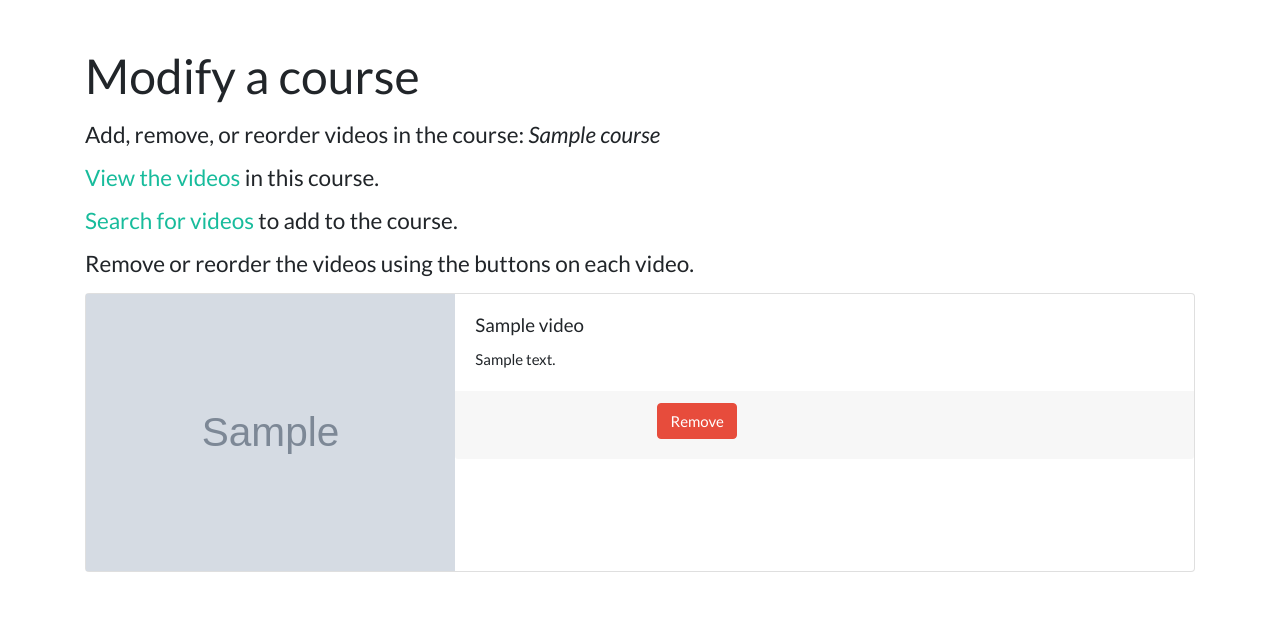
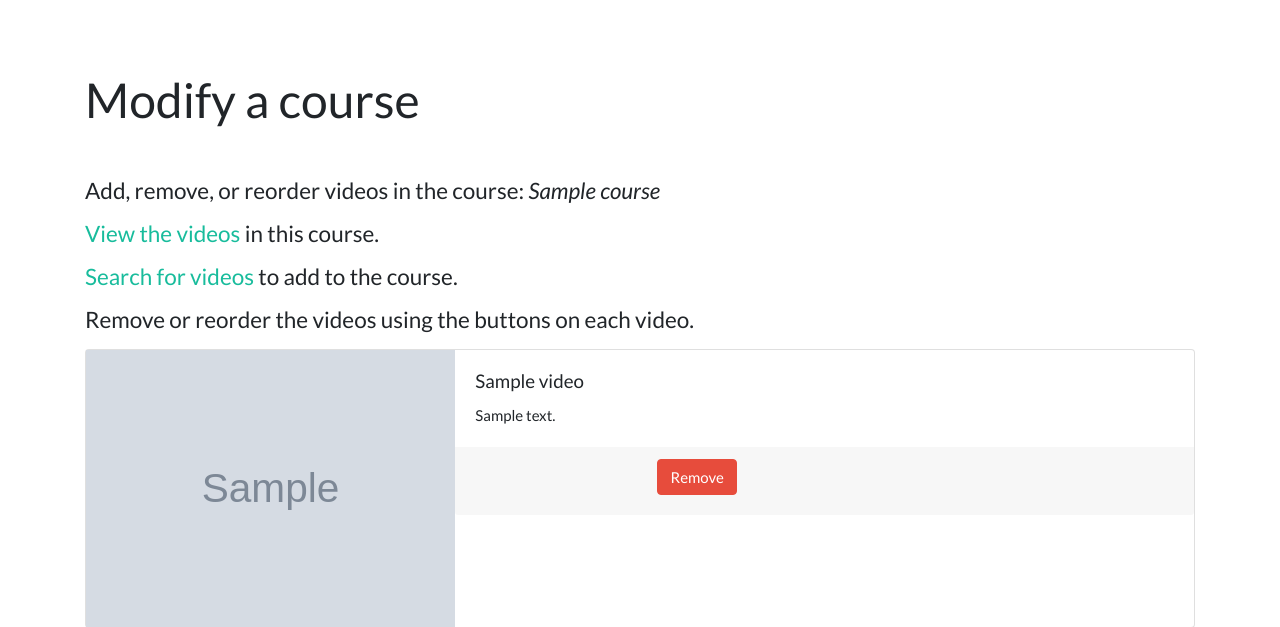
Before and after one commit to andreamartz/sb-29-capstone-1, a Flask app: template templates/courses/edit.html in a window 1280 px wide. Shown: the part 71-698 px from the top of the page. Run offline with Flask 2, Linux system fonts and the light colour scheme; the template is opened without the code that fills it: values that come from a table or form of the project are taken from there, others are empty; tables that the repository leaves empty hold one stand-in row (values such as "Sample post"); grey boxes marked "Sample" are stand-in pictures.

Commit message:
Style course edit page

```diff
--- a/templates/courses/edit.html
+++ b/templates/courses/edit.html
@@ -7,7 +7,7 @@
 {% block content %}
 <div class="row justify-content-center">
   <div class="col">
-    <h1>Modify a course</h1>
+    <h1 class="mt-4 mb-5">Modify a course</h1>
     <p class="h4 my-3">Add, remove, or reorder videos in the course:
       <i>{{ course.title }}</i>
     </p>
@@ -76,9 +76,9 @@
 </div>
 {% endfor %}
 {% else %}
-<h3>This course currently has no videos in it.</h3>
-<form action="">
-  <button type="submit">Search videos</button>
+<h3 class="text-warning mt-4 mb-5">The course <em>{{course.title}}</em> currently has no videos in it.</h3>
+<form action="/courses/{{course.id}}/videos/search">
+  <button type="submit" class="btn btn-primary btn-lg">Search videos</button>
 </form>
 {% endif %}
 {% endblock %}
```
